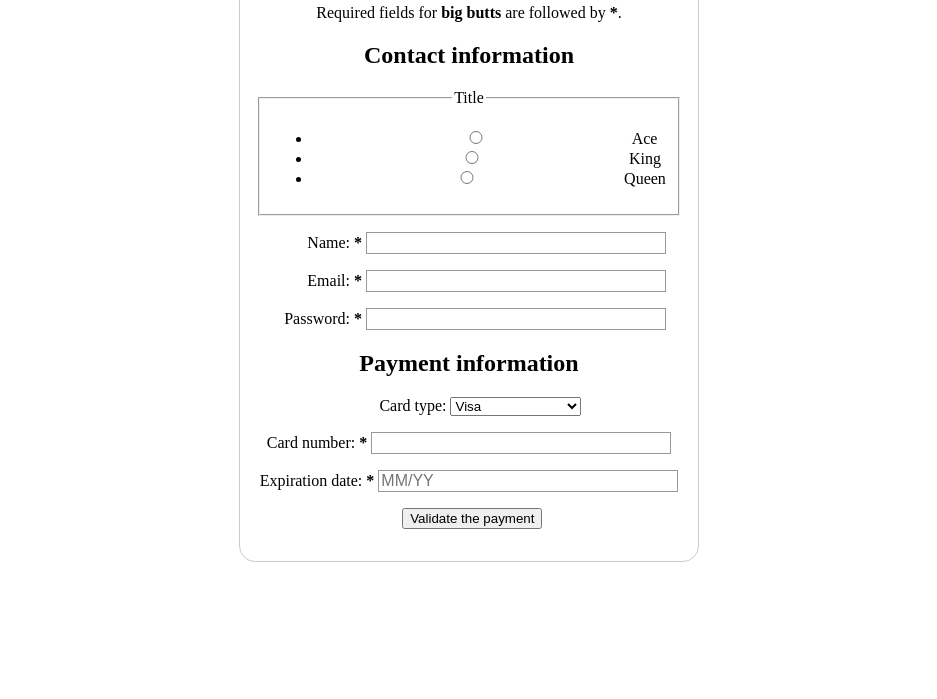
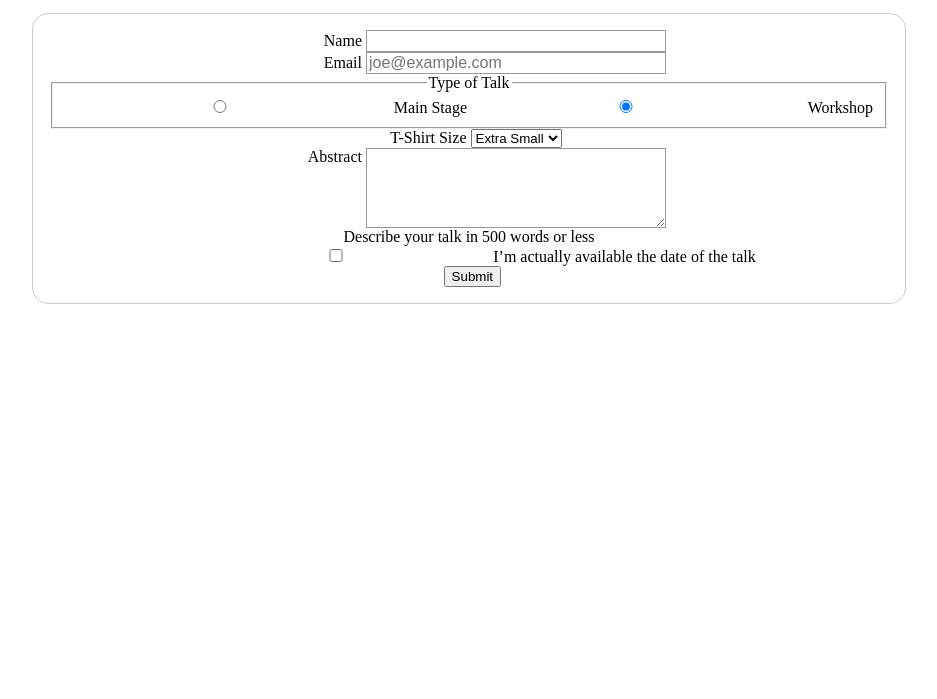
Before and after one commit to OverdueYeti/webformMozilla, a plain HTML site: page index.html in a window 1280 px wide. Shown: the part 101-800 px from the top of the page, without its empty margins (171-1108 px from the left). Drawn offline with Linux system fonts and the light colour scheme.

Commit message:
Changed to a form for a speaker submission
added multiple inputs. Checkbox, radio buttons, submit button, email and
name text unputs, select box.

```diff
--- a/index.html
+++ b/index.html
@@ -1,104 +1,69 @@
 <!DOCTYPE html>
-<html lang="en-US">
+<html lang='en'>
   <head>
-    <meta charset="utf-8">
-    <meta name="viewport" content="width=device-width">
-    <link rel="stylesheet" href="styles.css" />
-    <title>My test page</title>
+    <meta charset='UTF-8'/>
+    <title>Speaker Submission</title>
+    <link rel='stylesheet' href='styles.css'/>
   </head>
   <body>
-    <form>
-      <h1>Payment Form for Butts</h1>
-      <p>
-        Required fields for <strong>big butts</strong> are followed by
-        <strong><span aria-label="required">*</span></strong>.
-      </p>
-
-      <section>
-        <h2>Contact information</h2>
-        <fieldset>
-          <legend>Title</legend>
-          <ul>
-            <li>
-              <label for="title_1">
-                <input type="radio" id="title_1" name="title" value="A" />
-                Ace
-              </label>
-            </li>
-            <li>
-              <label for="title_2">
-                <input type="radio" id="title_2" name="title" value="K" />
-                King
-              </label>
-            </li>
-            <li>
-              <label for="title_3">
-                <input type="radio" id="title_3" name="title" value="Q" />
-                Queen
-              </label>
-            </li>
-          </ul>
-        </fieldset>
-        <p>
-          <label for="name">
-            <span>Name: </span>
-            <strong><span aria-label="required">*</span></strong>
-          </label>
-          <input type="text" id="name" name="username" required />
-        </p>
-        <p>
-          <label for="mail">
-            <span>Email: </span>
-            <strong><span aria-label="required">*</span></strong>
-          </label>
-          <input type="email" id="mail" name="user-mail" required />
-        </p>
-        <p>
-          <label for="pwd">
-            <span>Password: </span>
-            <strong><span aria-label="required">*</span></strong>
-          </label>
-          <input type="password" id="pwd" name="password" required />
-        </p>
-      </section>
-      <section>
-        <h2>Payment information</h2>
-        <p>
-          <label for="card">
-            <span>Card type:</span>
-          </label>
-          <select id="card" name="user-card">
-            <option value="visa">Visa</option>
-            <option value="mc">Mastercard</option>
-            <option value="amex">American Express</option>
-          </select>
-        </p>
-        <p>
-          <label for="number">
-            <span>Card number:</span>
-            <strong><span aria-label="required">*</span></strong>
-          </label>
-          <input type="tel" id="number" name="card-number" required />
-        </p>
-        <p>
-          <label for="expiration">
-            <span>Expiration date:</span>
-            <strong><span aria-label="required">*</span></strong>
-          </label>
-          <input
-            type="text"
-            id="expiration"
-            name="expiration"
-            required
-            placeholder="MM/YY"
-            pattern="^(0[1-9]|1[0-2])\/([0-9]{2})$" />
-        </p>
-      </section>
-      <section>
-        <p>
-          <button type="submit">Validate the payment</button>
-        </p>
-      </section>
+    <header class='speaker-form-header'>
+      <h1>Speaker Submission</h1>
+      <p><em>Want to speak at our fake conference? Fill out this form.</em></p>
+    </header>
+    <form action='' method="get" class="speaker-form">
+      <div class='form-row'>
+        <label for='full-name'>Name</label>
+        <input id='full-name'
+              name='full-name'
+              type='text'/>
+      </div>
+      <div class='form-row'>
+        <label for='email'>Email</label>
+        <input id='email'
+              name='email'
+              type='email'
+              placeholder='joe@example.com'/>
+      </div>
+      <fieldset class='legacy-form-row'>
+        <legend>Type of Talk</legend>
+        <input id='talk-type-1'
+              name='talk-type'
+              type='radio'
+              value='main-stage' />
+        <label for='talk-type-1' class='radio-label'>Main Stage</label>
+        <input id='talk-type-2'
+              name='talk-type'
+              type='radio'
+              value='workshop'
+              checked />
+        <label for='talk-type-2' class='radio-label'>Workshop</label>
+      </fieldset>
+      <div class='form-row'>
+        <label for='t-shirt'>T-Shirt Size</label>
+        <select id='t-shirt' name='t-shirt'>
+          <option value='xs'>Extra Small</option>
+          <option value='s'>Small</option>
+          <option value='m'>Medium</option>
+          <option value='l'>Large</option>
+        </select>
+      </div>
+      <div class='form-row'>
+        <label for='abstract'>Abstract</label>
+        <textarea id='abstract' name='abstract'></textarea>
+        <div class='instructions'>Describe your talk in 500 words or less</div>
+      </div>
+      <div class='form-row'>
+        <label class='checkbox-label' for='available'>
+        <input id='available'
+              name='available'
+              type='checkbox'
+              value='is-available'/>
+        <span>I’m actually available the date of the talk</span>
+        </label>
+      </div>
+      <div class='form-row'>
+        <button>Submit</button>
+      </div>
     </form>
 
 
```
